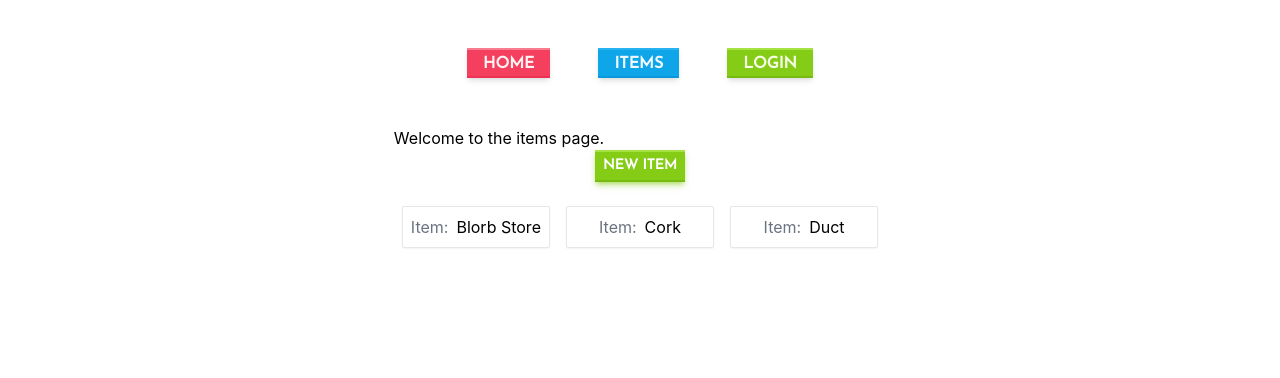
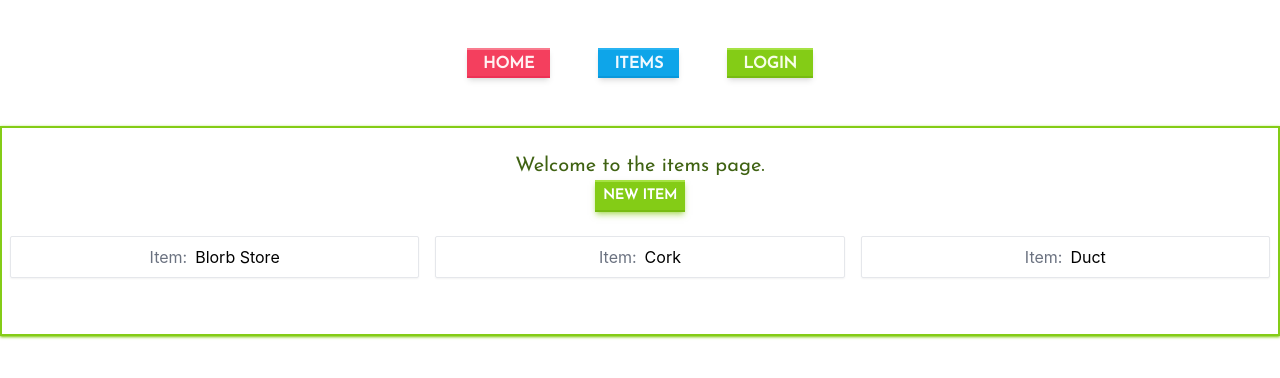
Before and after one commit to stujmar/pwa-playground, a React (Create React App) app: page /items in a window 1280 px wide. Shown: the top 378 px of the page. Built offline with nearby package versions, Linux system fonts and the light colour scheme.

Commit message:
[sm] restyle the layouts page to have a container and a consistent styled header

```diff
--- a/src/components/items/ItemsLayout.js
+++ b/src/components/items/ItemsLayout.js
@@ -9,8 +9,10 @@ const ItemsLayout = ({data}) => {
   console.log(isNewForm, window.location.href.split("/").slice(-1));
 
   return (
-    <div className="w-max mx-auto">
-      Welcome to the items page.
+    <div className="container mx-auto border-2 border-lime-500 pb-12 shadow shadow-lime-500 mb-2">
+      <div className="w-full text-center josefin text-xl font-medium text-lime-800 mt-6">
+        Welcome to the items page.
+      </div>
       <Outlet />
     </div>
   )
```
